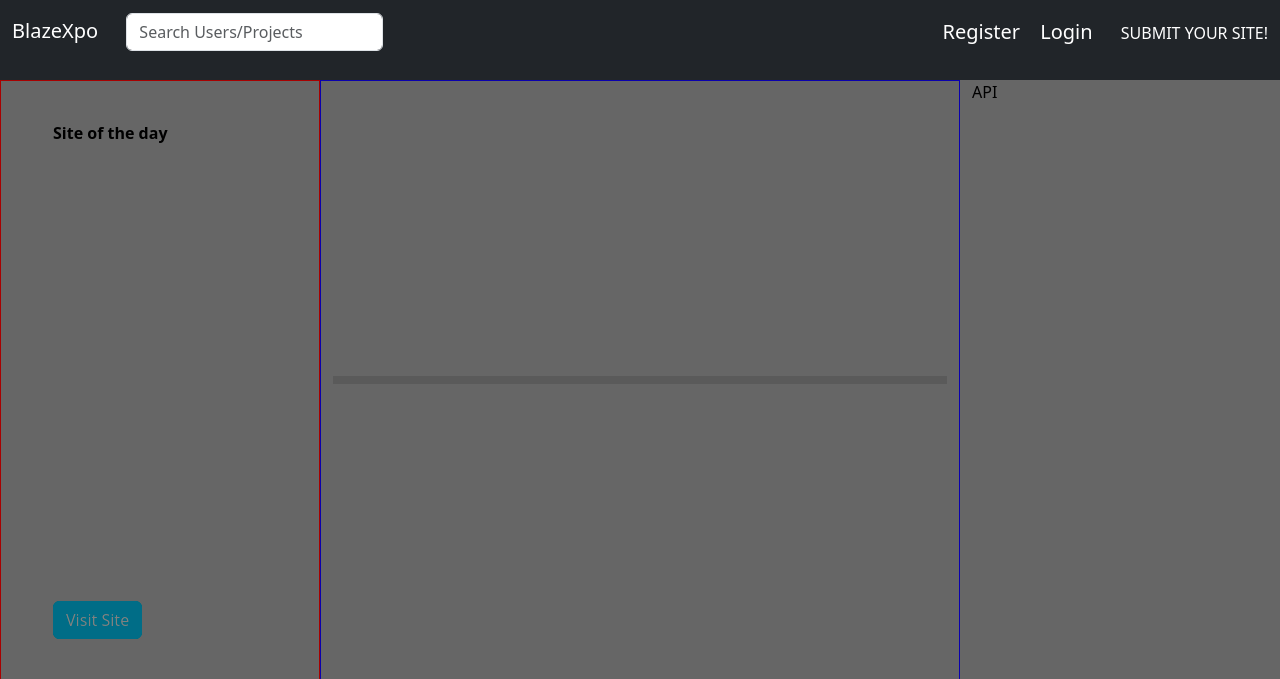
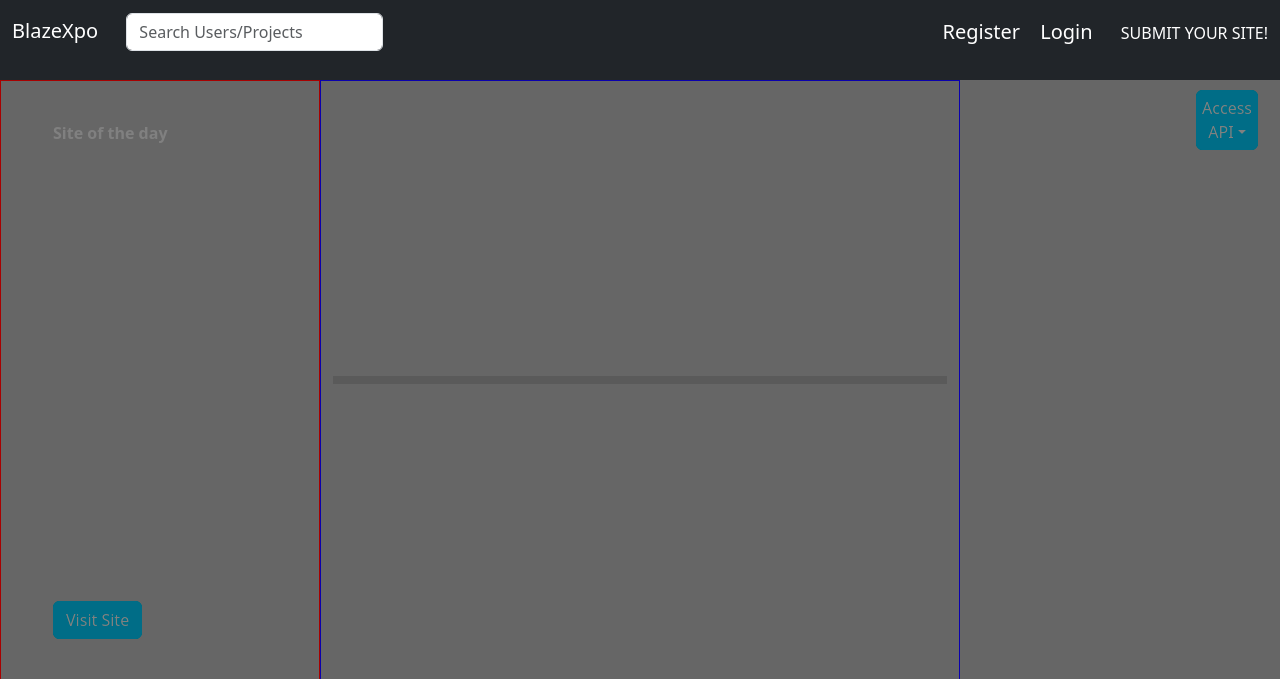
Before and after one commit to Vonmak/blazeXpo, a Django app: template expo/templates/index.html in a window 1280 px wide. Shown: the top 679 px of the page. Run offline with Django 4.2, Linux system fonts and the light colour scheme; the template is opened without the code that fills it: values that come from a table or form of the project are taken from there, others are empty; parts of the project's set-up code (start-up, migrations or seed data) failed here and were passed over; some libraries are stand-ins or nearby versions.

Commit message:
added the dropdown for api button.

```diff
--- a/expo/templates/index.html
+++ b/expo/templates/index.html
@@ -5,9 +5,11 @@
     style="background-image:url({{ project.project_image.url }})"
   >
     <div class="col-md-3 index1">
-      <div class="container">
+      <div class="container text-white">
         <strong>
-          <a href="{% url 'project' project.project_name%}">Site of the day</a>
+          <a class="text-white" href="{% url 'project' project.project_name%}"
+            >Site of the day</a
+          >
         </strong>
         <small>{{project.date|date}}</small>
       </div>
@@ -32,17 +34,17 @@
         </h1>
 
         {% for rating in project.ratings.all %} {% if forloop.counter is project.ratings.all.count %}
-        <p class="text-info">
+        <p class="text-white">
           BY
           <strong
-            ><a href="{%url 'profile' project.user.id%}"
+            ><a class="text-info" href="{%url 'profile' project.user.id%}"
               >{{ project.user.username| upper }}</a
             >
           </strong>
           FROM
           <strong>{{ project.user.profile.location | upper}}</strong>
           WITH
-          <strong class="text-dark">{{ rating.score }}</strong>
+          <strong class="text-info">{{ rating.score }}</strong>
         </p>
         <ul>
           <a class="btn btn-outline-success btn-sm rounded-pill index4"
@@ -62,8 +64,43 @@
       </div>
     </div>
 
-    <div class="col-md-3">
-      <a href="http://127.0.0.1:8000/api/users/?format=json">API</a>
+    <div class="col-md-3 dropdown">
+      <a
+        style="float: right; margin-right: 10px; padding: 5px; margin-top: 10px"
+        class="btn btn-info btn-md text-white dropdown-toggle"
+        data-bs-toggle="dropdown"
+        href="#api"
+      >
+        Access <br />
+        API</a
+      >
+      <ul class="dropdown-menu">
+        <li>
+          <a
+            class="btn btn-info btn-md text-info dropdown-item"
+            href="http://127.0.0.1:8000/api/users/?format=json"
+          >
+            Access The Main API</a
+          >
+        </li>
+
+        <li>
+          <a
+            class="btn btn-info btn-md text-info dropdown-item"
+            href="http://127.0.0.1:8000/api/projects/?format=json"
+          >
+            Access Projects API</a
+          >
+        </li>
+        <li>
+          <a
+            class="btn btn-info btn-md text-info dropdown-item"
+            href="http://127.0.0.1:8000/api/profiles/?format=json"
+          >
+            Access Profile API</a
+          >
+        </li>
+      </ul>
     </div>
   </div>
 
@@ -93,7 +130,7 @@
 
           <hr />
           <p class="card-text">
-            <a href="{% url 'profile' project.user.id%}">
+            <a href="{% url 'look' project.user.id%}">
               {% if project.user.profile.pic.url %}
               <img
                 src="{{project.user.profile.pic.url}}"
```
